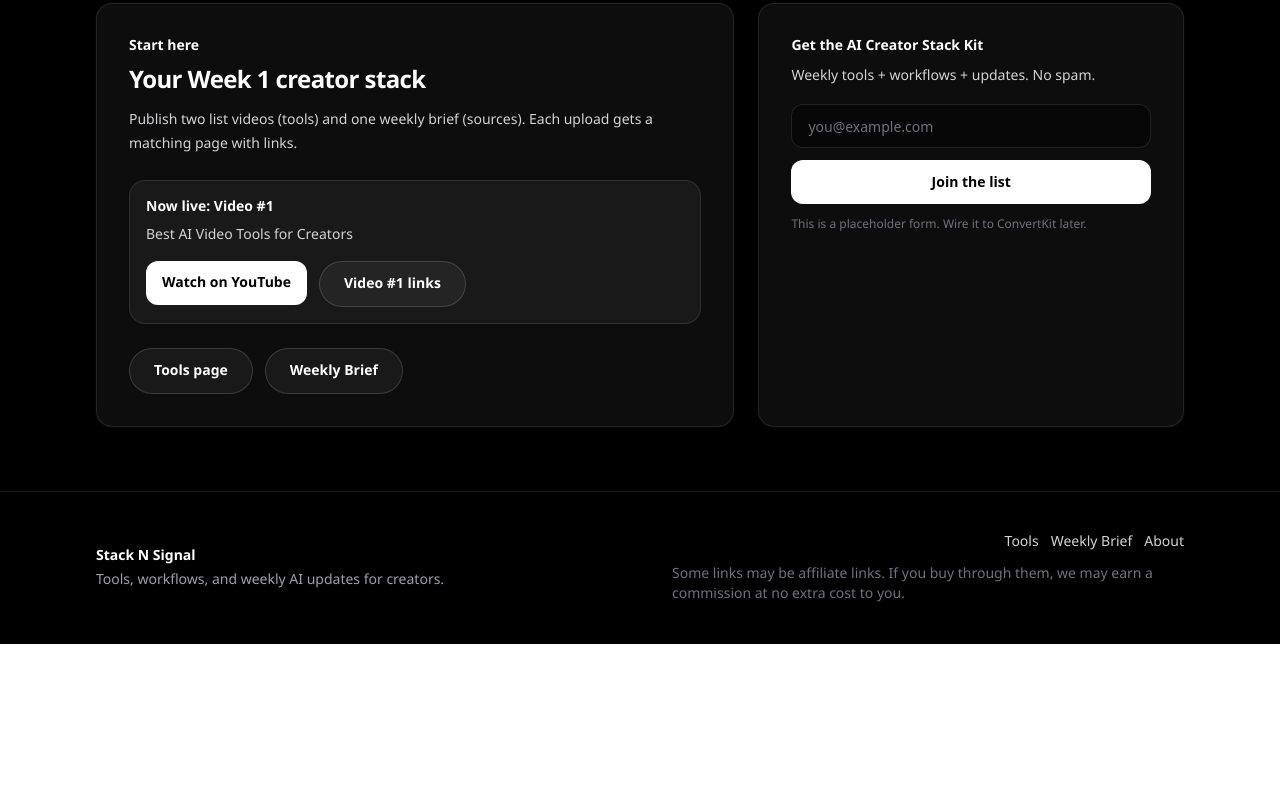
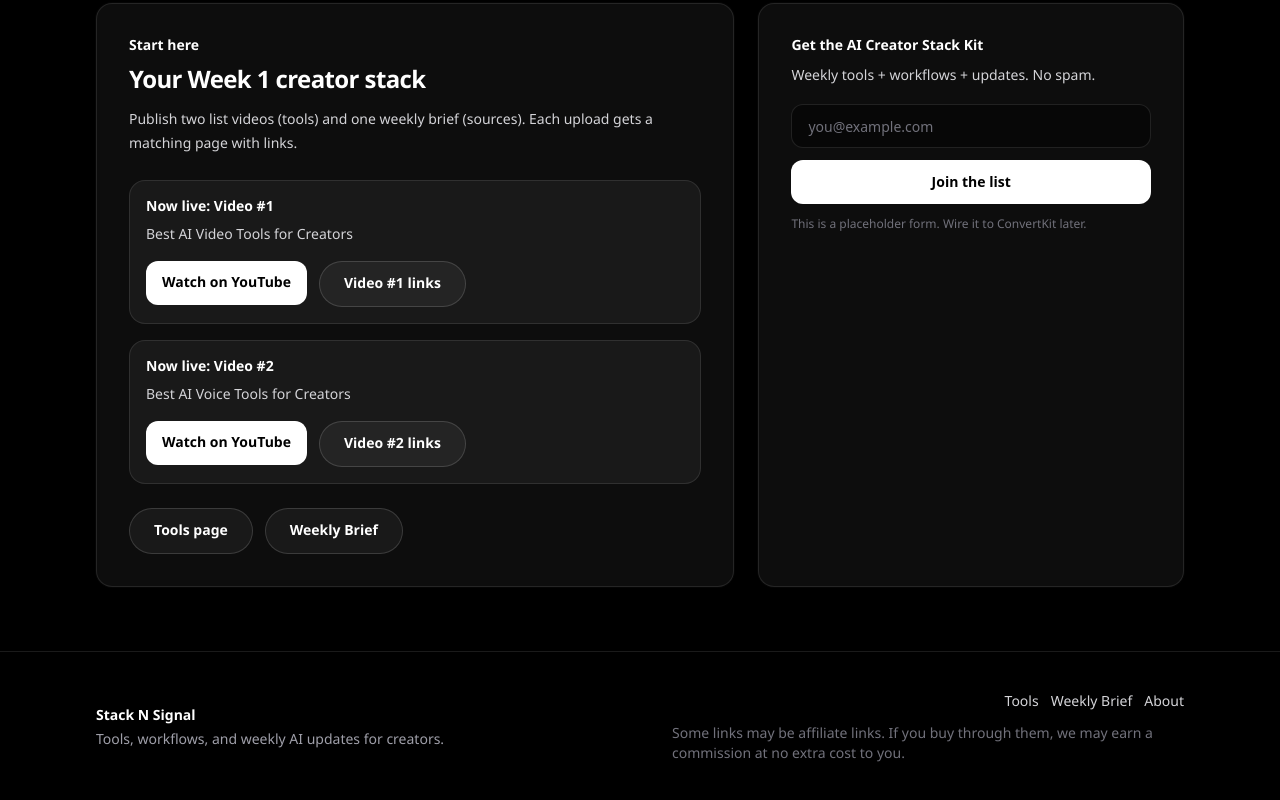
Before and after one commit to Scottynoz/StacknSignal, a Next.js app: page / in a window 1280 px wide. Shown: the part 840-1640 px from the top of the page. Before the commit the page ends 1484 px from the top, so only its background shows below. Built offline with nearby package versions, Linux system fonts and the light colour scheme.

Commit message:
Embed Video 2 on companion page and homepage CTA

```diff
--- a/src/app/best-ai-voice-tools-for-creators/page.tsx
+++ b/src/app/best-ai-voice-tools-for-creators/page.tsx
@@ -74,6 +74,34 @@ export default function BestAiVoiceToolsPage() {
             </p>
           </header>
 
+          <section className="mt-8">
+            <Card>
+              <div className="text-sm font-semibold text-white">Watch Video #2</div>
+              <div className="mt-4 overflow-hidden rounded-2xl border border-white/10 bg-black/30">
+                <div className="aspect-video">
+                  <iframe
+                    className="h-full w-full"
+                    src="https://www.youtube.com/embed/qvGNClsSadc"
+                    title="Best AI Voice Tools for Creators"
+                    allow="accelerometer; autoplay; clipboard-write; encrypted-media; gyroscope; picture-in-picture; web-share"
+                    referrerPolicy="strict-origin-when-cross-origin"
+                    allowFullScreen
+                  />
+                </div>
+              </div>
+              <div className="mt-4">
+                <a
+                  className="inline-flex items-center justify-center rounded-full bg-white px-4 py-2 text-sm font-semibold text-black transition hover:bg-zinc-200"
+                  href="https://youtu.be/qvGNClsSadc"
+                  target="_blank"
+                  rel="noreferrer"
+                >
+                  Open on YouTube
+                </a>
+              </div>
+            </Card>
+          </section>
+
           <section className="mt-10 grid gap-4 md:grid-cols-2">
             {tools.map((tool) => (
               <Card key={tool.name} className="flex flex-col gap-3">
--- a/src/app/page.tsx
+++ b/src/app/page.tsx
@@ -96,6 +96,24 @@ export default function Home() {
                   </SecondaryButton>
                 </div>
               </div>
+
+              <div className="mt-4 rounded-2xl border border-white/10 bg-white/5 p-4">
+                <div className="text-sm font-semibold text-white">Now live: Video #2</div>
+                <div className="mt-2 text-sm text-zinc-300">Best AI Voice Tools for Creators</div>
+                <div className="mt-4 flex flex-col gap-3 sm:flex-row">
+                  <a
+                    className="inline-flex h-11 items-center justify-center rounded-xl bg-white px-4 text-sm font-semibold text-black transition hover:bg-zinc-200"
+                    href="https://youtu.be/qvGNClsSadc"
+                    target="_blank"
+                    rel="noreferrer"
+                  >
+                    Watch on YouTube
+                  </a>
+                  <SecondaryButton href="/best-ai-voice-tools-for-creators">
+                    Video #2 links
+                  </SecondaryButton>
+                </div>
+              </div>
               <div className="mt-6 flex flex-col gap-3 sm:flex-row">
                 <SecondaryButton href="/tools">Tools page</SecondaryButton>
                 <SecondaryButton href="/brief">Weekly Brief</SecondaryButton>
```
